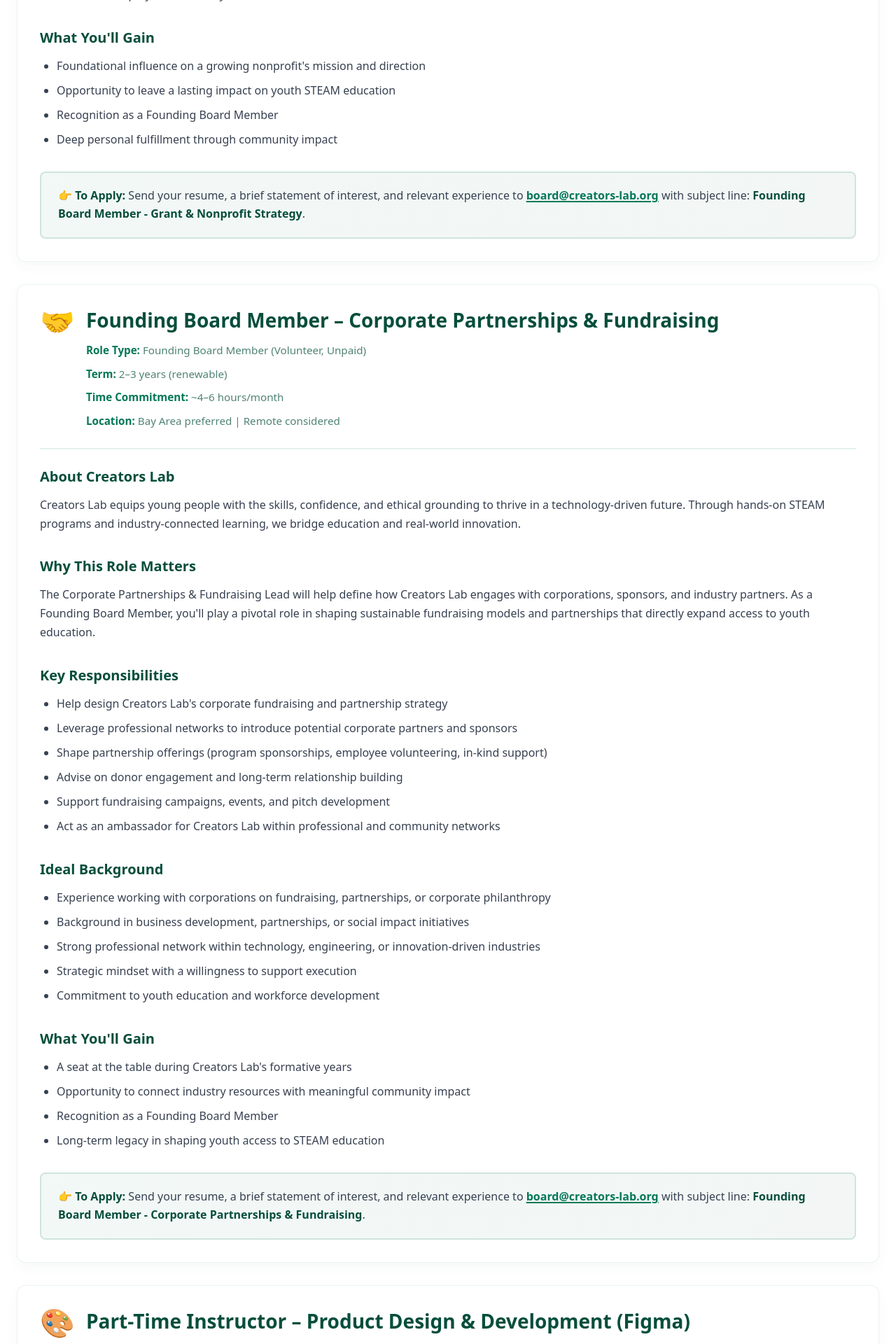
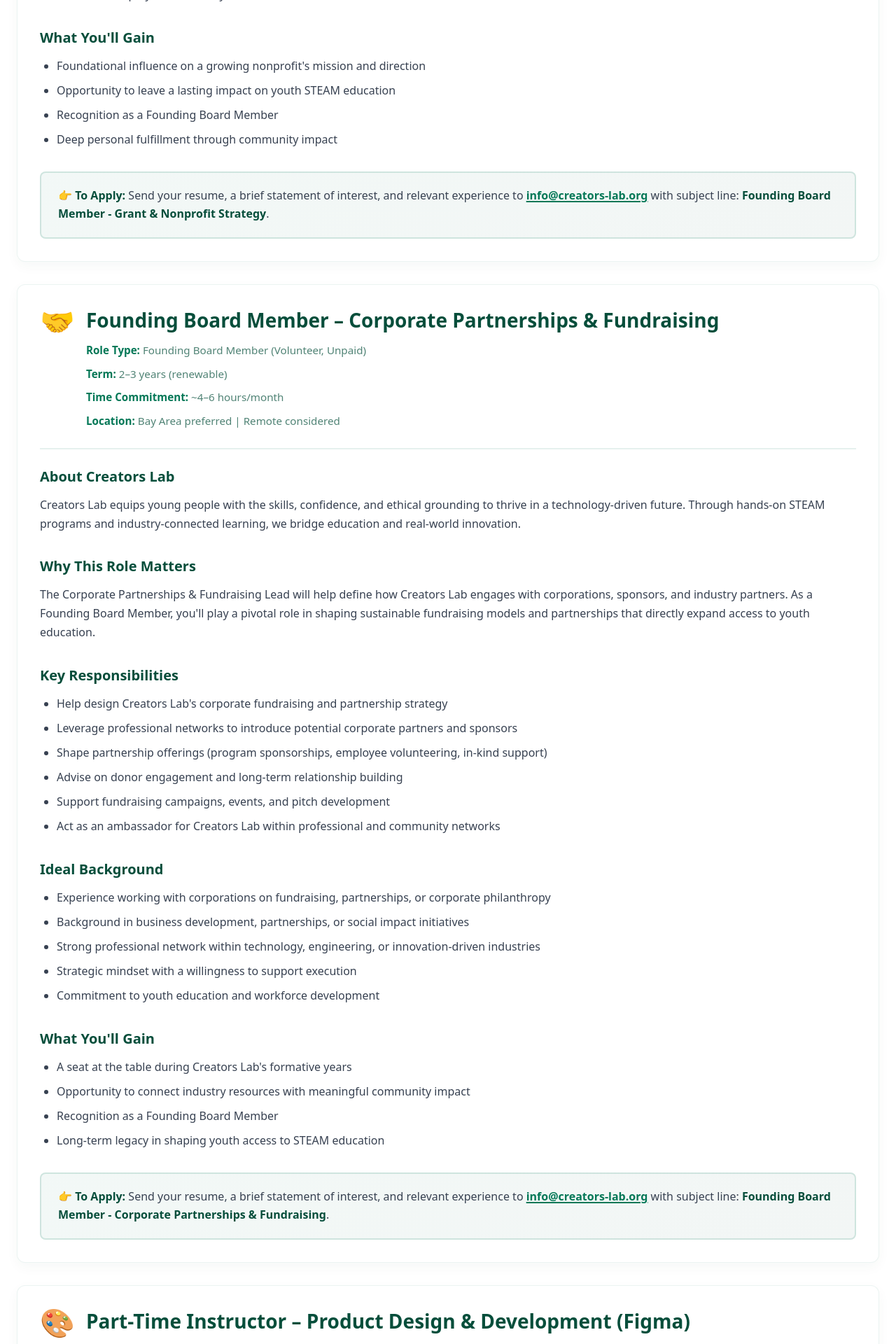
Before and after one commit to atan2016/Creators_Lab, a Next.js app: page /careers in a window 1280 px wide. Shown: the part 1410-3330 px from the top of the page at 70% size. Built offline with nearby package versions, Linux system fonts and the light colour scheme.

Commit message:
Update board member application emails from board@ to info@creators-lab.org

```diff
--- a/src/app/careers/page.tsx
+++ b/src/app/careers/page.tsx
@@ -77,7 +77,7 @@
             </div>
 
             <div className="apply-box">
-              <strong>👉 To Apply:</strong> Send your resume, a brief statement of interest, and relevant experience to <a href="mailto:board@creators-lab.org?subject=Founding Board Member - Grant & Nonprofit Strategy">board@creators-lab.org</a> with subject line: <strong>Founding Board Member - Grant & Nonprofit Strategy</strong>.
+              <strong>👉 To Apply:</strong> Send your resume, a brief statement of interest, and relevant experience to <a href="mailto:info@creators-lab.org?subject=Founding Board Member - Grant & Nonprofit Strategy">info@creators-lab.org</a> with subject line: <strong>Founding Board Member - Grant & Nonprofit Strategy</strong>.
             </div>
           </div>
 
@@ -139,7 +139,7 @@
             </div>
 
             <div className="apply-box">
-              <strong>👉 To Apply:</strong> Send your resume, a brief statement of interest, and relevant experience to <a href="mailto:board@creators-lab.org?subject=Founding Board Member - Corporate Partnerships & Fundraising">board@creators-lab.org</a> with subject line: <strong>Founding Board Member - Corporate Partnerships & Fundraising</strong>.
+              <strong>👉 To Apply:</strong> Send your resume, a brief statement of interest, and relevant experience to <a href="mailto:info@creators-lab.org?subject=Founding Board Member - Corporate Partnerships & Fundraising">info@creators-lab.org</a> with subject line: <strong>Founding Board Member - Corporate Partnerships & Fundraising</strong>.
             </div>
           </div>
 
```
